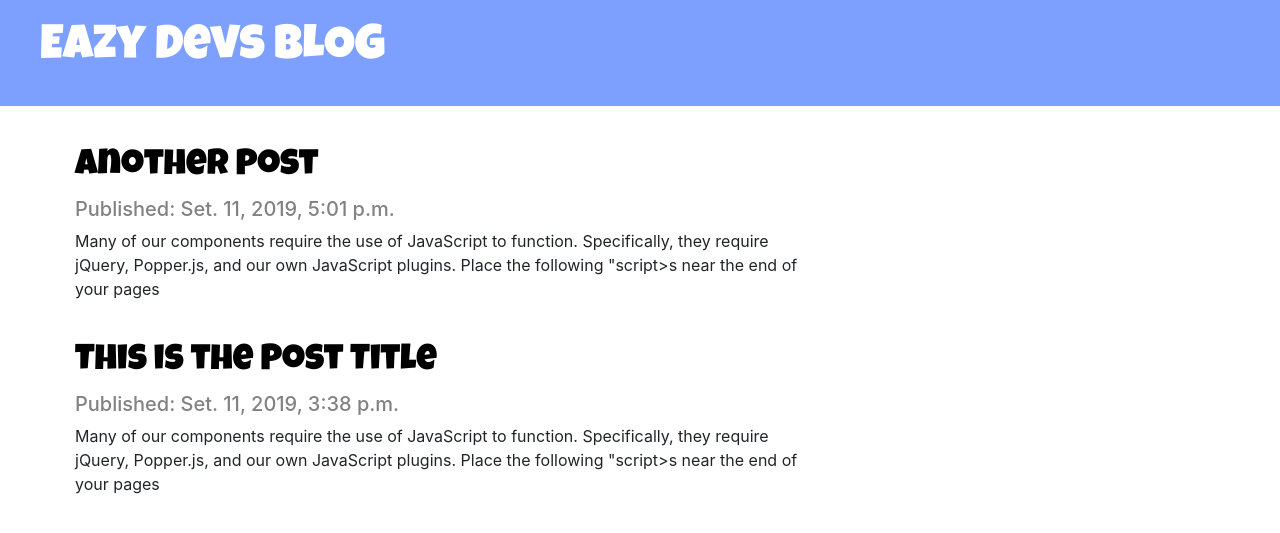
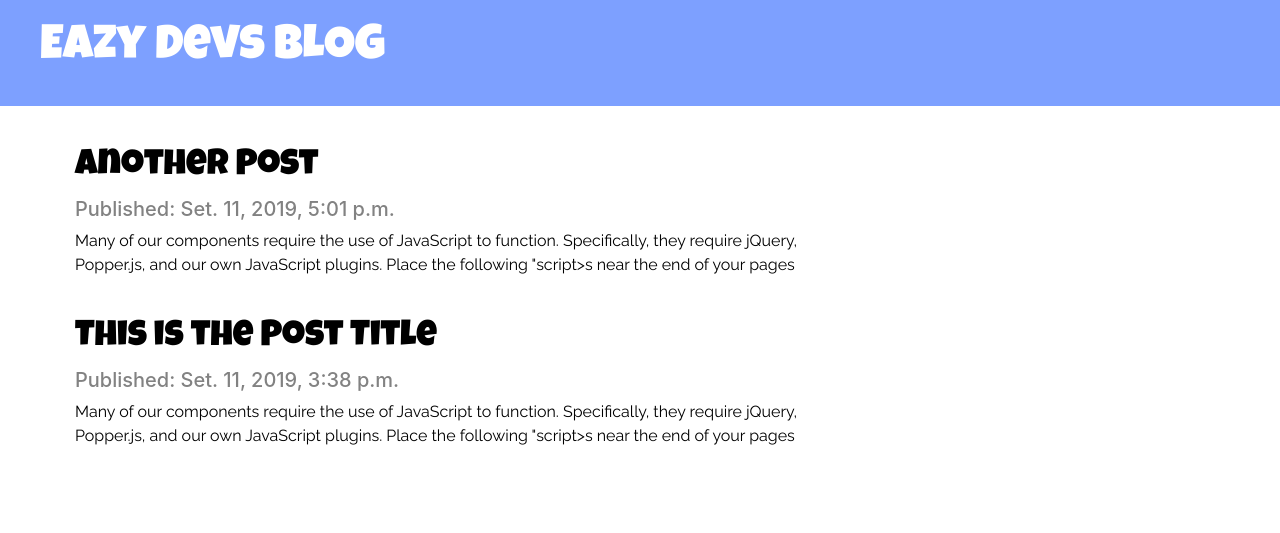
Before and after one commit to JoaoLuisProjetos/BlogApp, a Django app: page / in a window 1280 px wide. Shown: the top 533 px of the page. Run offline with Django 3.2, Linux system fonts and the light colour scheme; data comes from the database, SQL or seed files in the repository; some libraries are stand-ins or nearby versions.

Commit message:
Atualizacao de Stylo

```diff
--- a/blog/static/blog.css
+++ b/blog/static/blog.css
@@ -31,3 +31,8 @@ h1, h2, h3, h4{
 .post h2 a {
   color: #000000;
 }
+
+.text-desc p {
+  font-family: 'Raleway', sans-serif;
+  color: #000000;
+}
--- a/blog/templates/blog/base.html
+++ b/blog/templates/blog/base.html
@@ -5,7 +5,7 @@
 <head>
 	<meta charset="UTF-8">
 	<title>My Blog</title>
-	<link href="https://fonts.googleapis.com/css?family=Luckiest+Guy&display=swap" rel="stylesheet">
+	<link href="https://fonts.googleapis.com/css?family=Luckiest+Guy|Raleway&display=swap" rel="stylesheet">
 	<link rel="stylesheet" href="https://stackpath.bootstrapcdn.com/bootstrap/4.3.1/css/bootstrap.min.css" >
 	<link rel="stylesheet" href="{% static '/blog.css'%}">
 </head>
--- a/blog/templates/blog/post_detail.html
+++ b/blog/templates/blog/post_detail.html
@@ -12,6 +12,8 @@
 		{% endif %}
 
 		<h4>Author: {{ post.author}}</h4></br>
-		<p>{{ post.text | linebreaksbr}}</p>
+		<div class="text-desc">
+			<p>{{ post.text | linebreaksbr}}</p>
+		</div>
 </div>
 {% endblock %}
--- a/blog/templates/blog/post_list.html
+++ b/blog/templates/blog/post_list.html
@@ -8,7 +8,9 @@
 			<div class="date">
 				<h5>Published: {{ post.published_date }}</h5>
 			</div>
-			<p>Many of our components require the use of JavaScript to function. Specifically, they require jQuery, Popper.js, and our own JavaScript plugins. Place the following "script>s near the end of your pages</p>
+			<div class="text-desc">
+				<p>Many of our components require the use of JavaScript to function. Specifically, they require jQuery, Popper.js, and our own JavaScript plugins. Place the following "script>s near the end of your pages</p>
+			</div>
 		</div>
 	{% endfor %}
 
```
